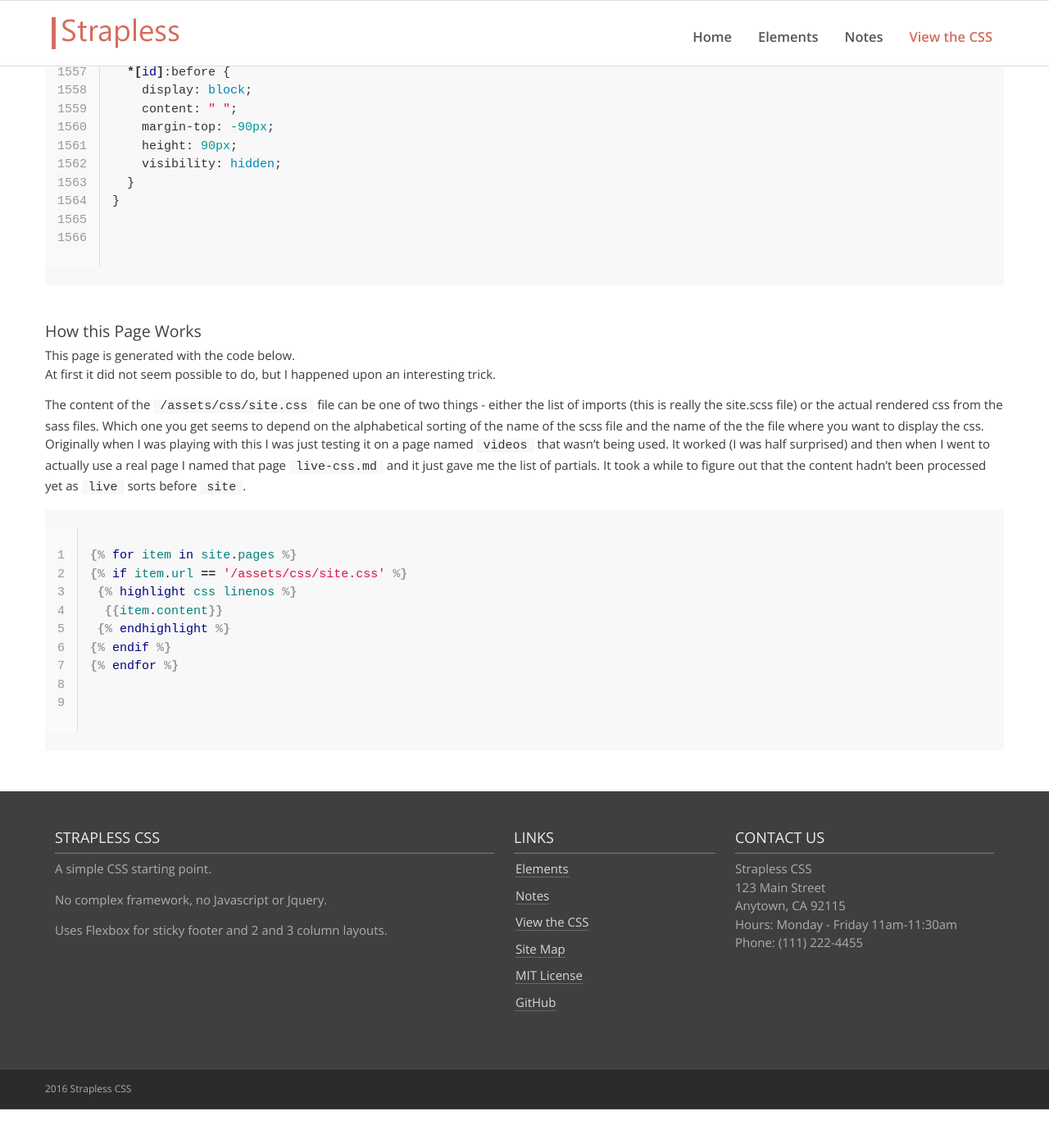
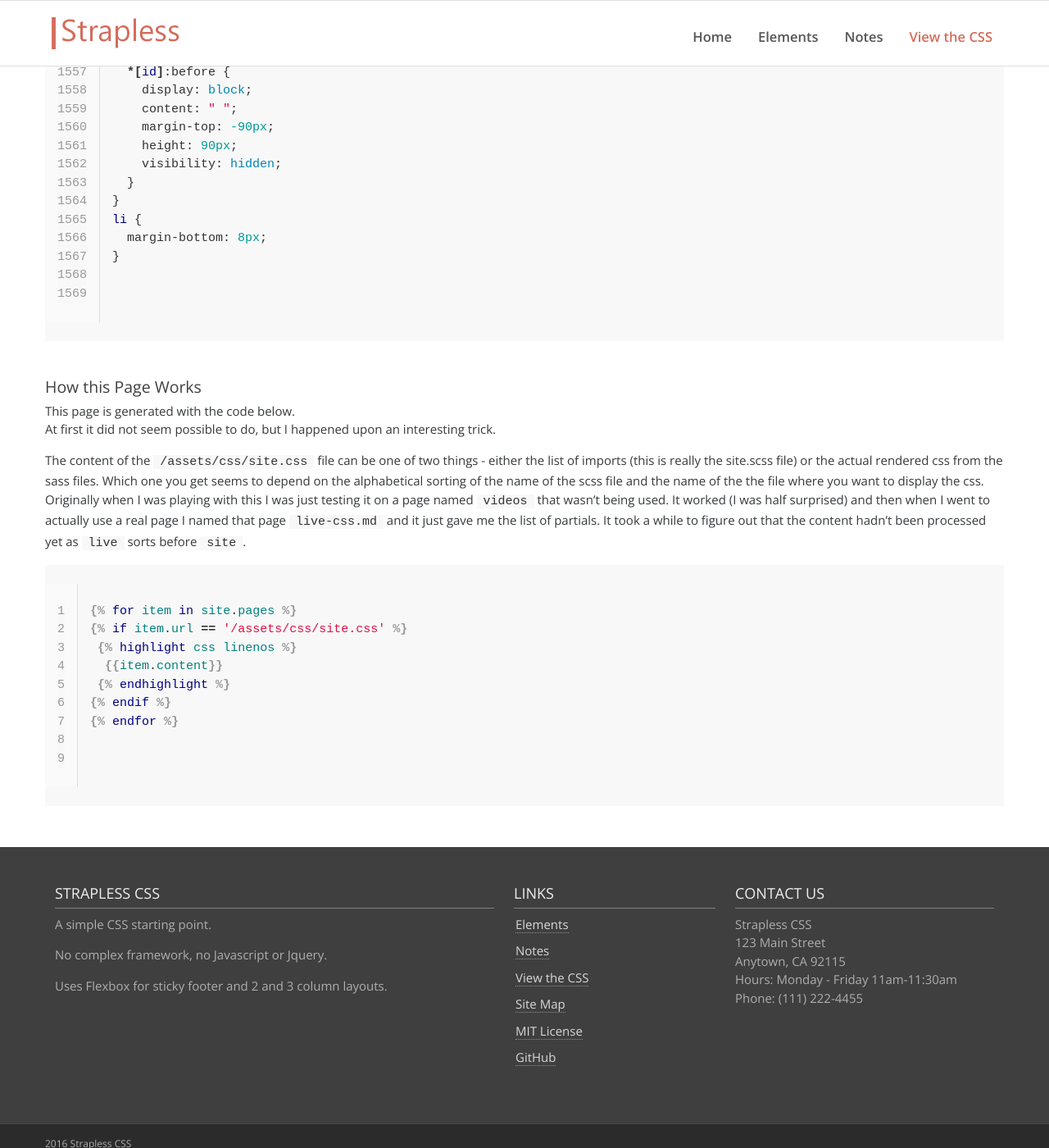
Before and after one commit to rdyar/strapless, a Jekyll site: the page built from the-live-css.md, in a window 1280 px wide and 1400 px high, scrolled down 35226 px. Shown: the whole window at 82% size. Built offline with Jekyll 4.4.1, drawn with Linux system fonts in a browser that asks for light colours; before the commit the page ends 36579 px from its top, so only the background shows below that.

Commit message:
added margin-bottom to li
too close together

```diff
--- a/_sass/custom-styles.scss
+++ b/_sass/custom-styles.scss
@@ -123,3 +123,4 @@
   visibility: hidden;
 }
 }
+li {margin-bottom: 8px;}
```
